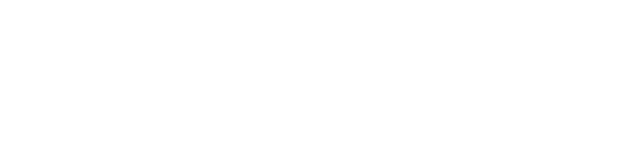
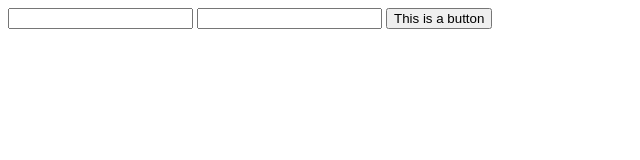
Before and after one commit to dubwrld/brewersroster, a website: page index.html in a window 1280 px wide. Shown: the whole page, without its empty margins (0-640 px from the left). Drawn offline with Linux system fonts and the light colour scheme.

Commit message:
Update index.html

```diff
--- a/index.html
+++ b/index.html
@@ -8,6 +8,8 @@
   </head>
 
   <body>
+    <input id="firstName" /> <input id="lastName" />
+    <button id="button">This is a button</button>
     <div class="container" id="container"></div>
 
     <script src="index.js"></script>
```
